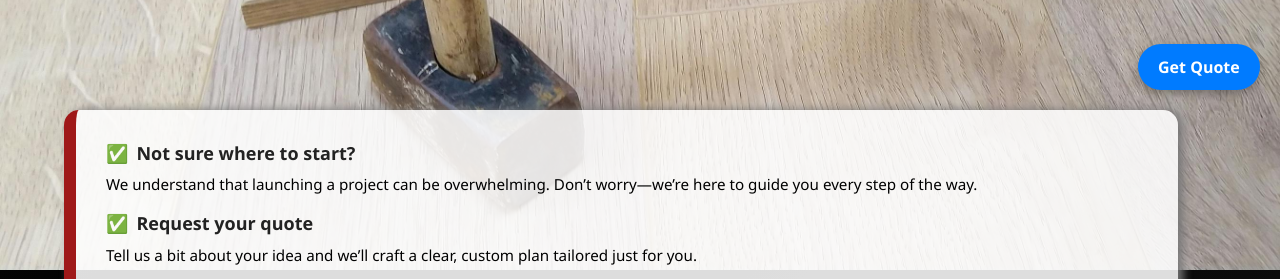
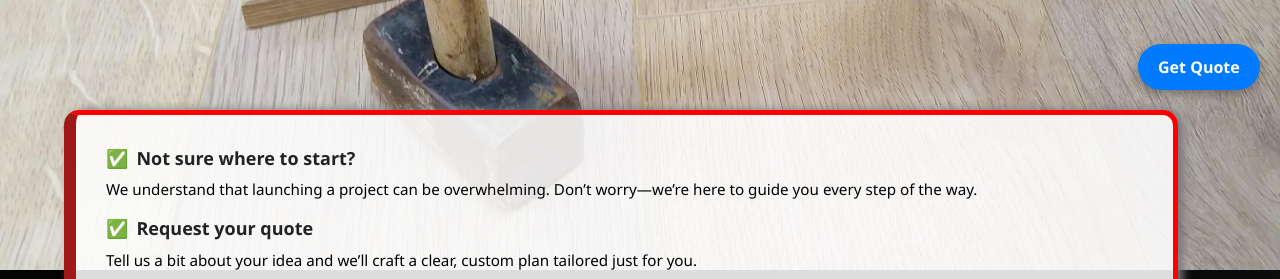
Before and after one commit to Novais97/NRC, a plain HTML site: page index.html in a window 1280 px wide. Shown: the part 690-969 px from the top of the page. Drawn offline with Linux system fonts and the light colour scheme.

Commit message:
Update style.css
trying 3

```diff
--- a/style.css
+++ b/style.css
@@ -95,7 +95,7 @@ body {
   top:100%;
   position: absolute;
   overflow-y: auto;
-
+ border:5px solid #ff0000;
 left:5vw;
 width: 100vw;
 
```
